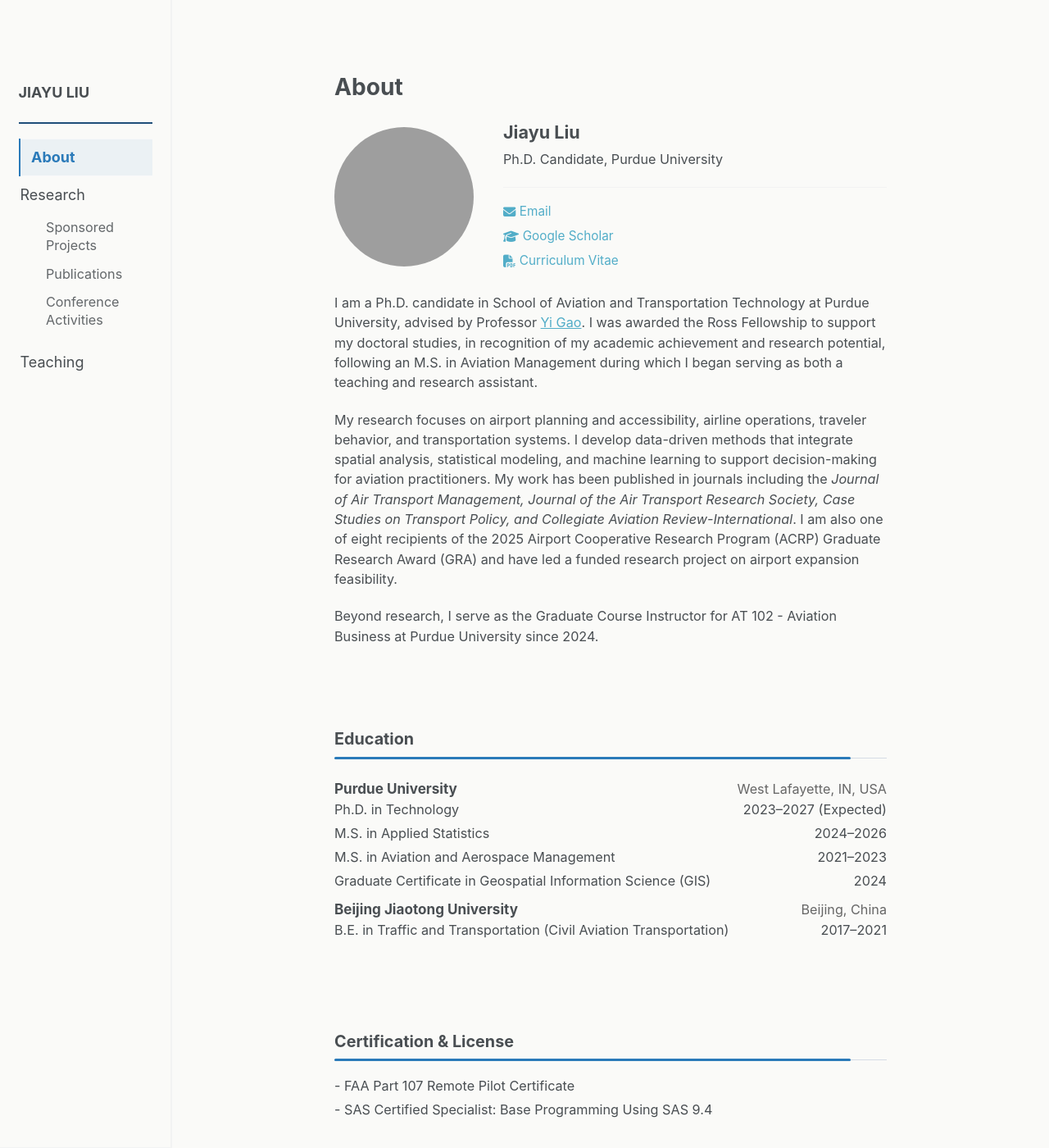
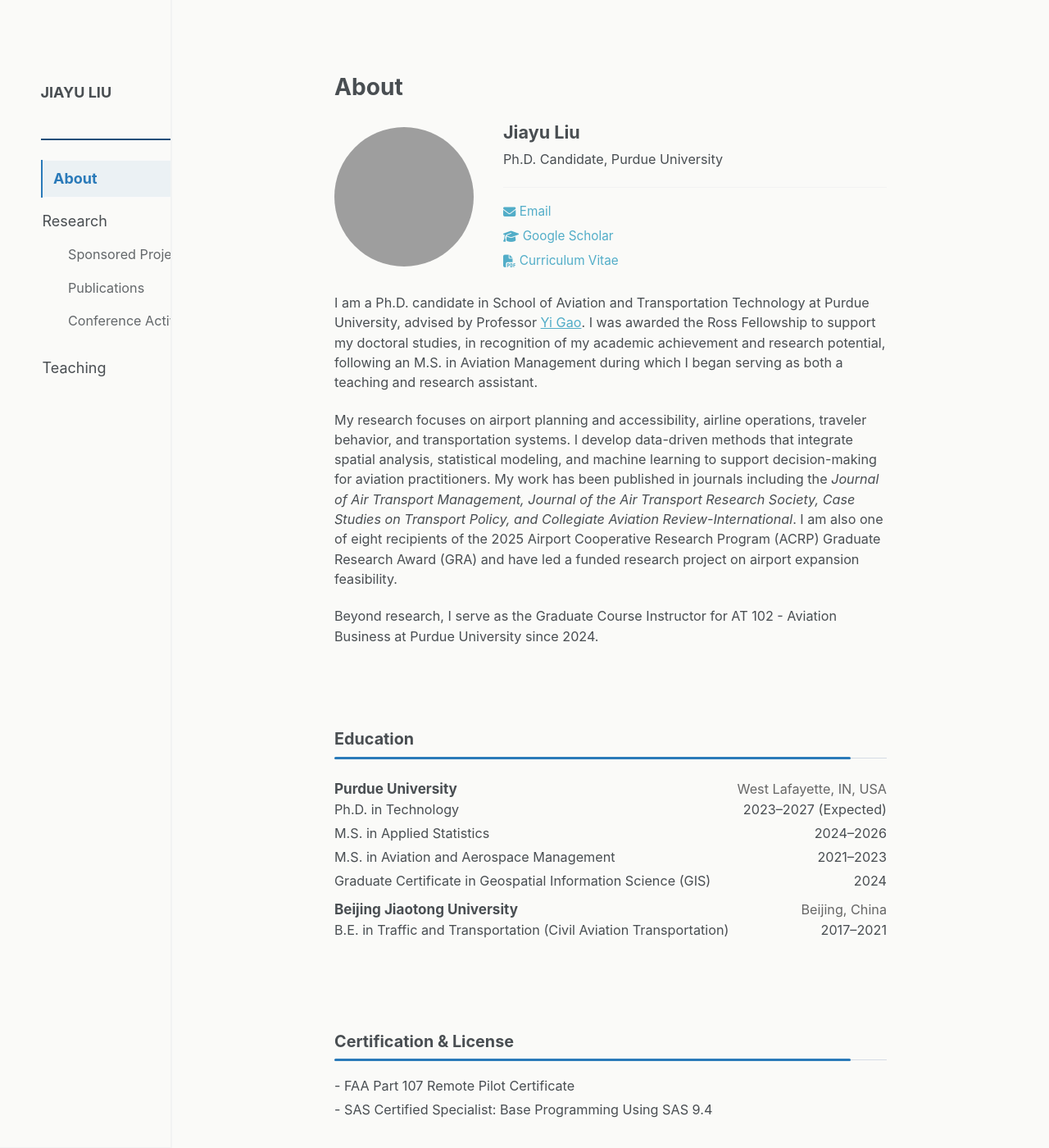
Before and after one commit to liu3309/liu3309.github.io, a Jekyll site: the page built from index.md, in a window 1280 px wide and 1400 px high. Shown: the whole window at 82% size. Built offline with Jekyll 4.4.1, drawn with Linux system fonts in a browser that asks for light colours; a script that is not in the unit is left out.

Commit message:
Update main.scss

```diff
--- a/assets/css/main.scss
+++ b/assets/css/main.scss
@@ -56,9 +56,17 @@
 
 .left-nav__list,
 .left-nav__sublist {
-  margin: 0;
-  padding: 0;
-  list-style: none;
+    display: flex;
+    flex-wrap: wrap;
+
+    gap: 0.35rem 1rem;
+
+    margin: 0;
+    padding-left: 1.5rem;
+
+    /* Make the submenu extend farther to the right */
+    width: calc(100% + 4rem);
+    max-width: none;
 }
 
 .left-nav__item,
```
